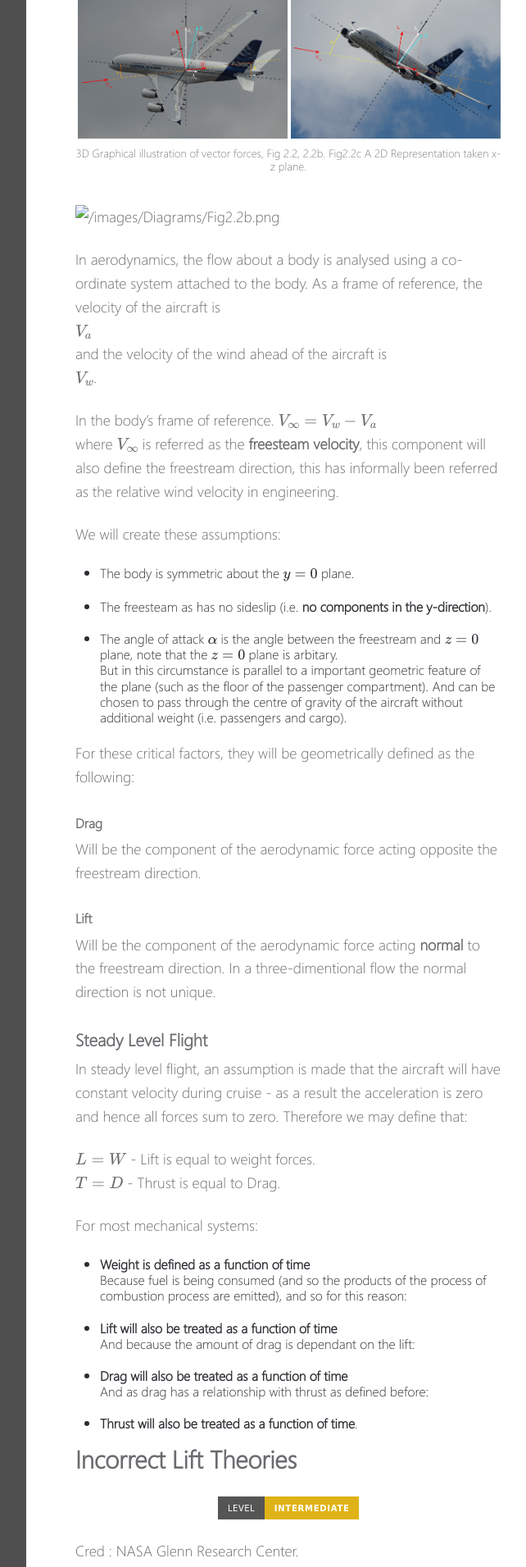
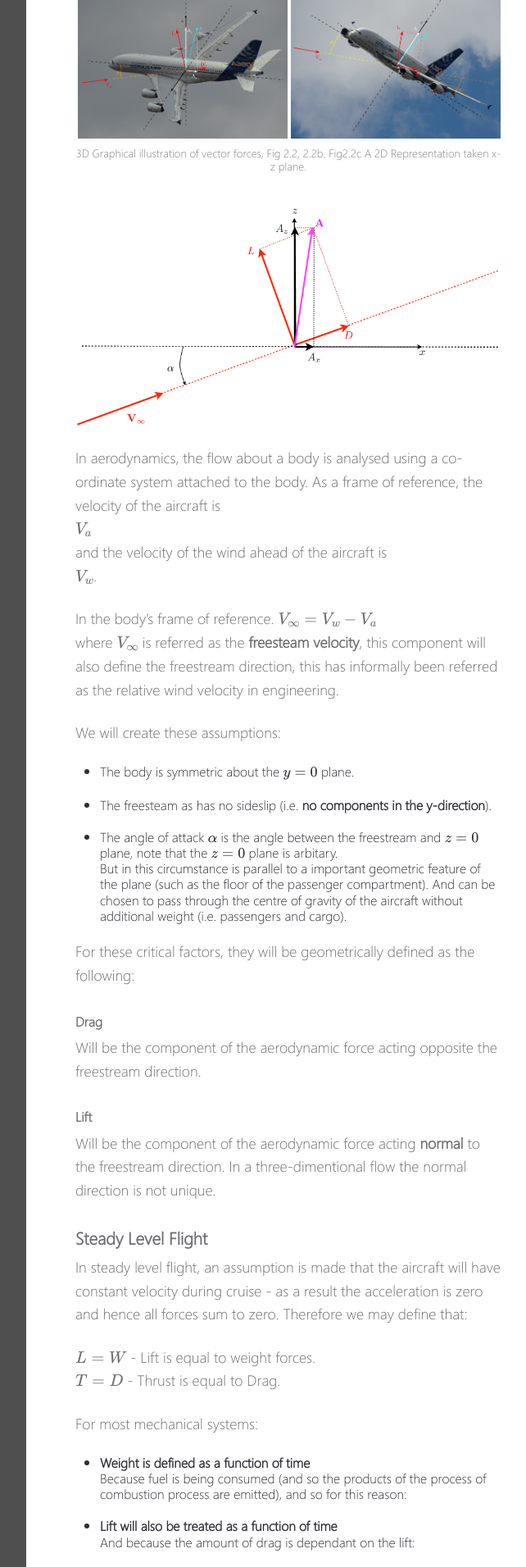
Before and after one commit to EXYZED/AerodynamicalCollective, a Jekyll site: the page built from _posts/2019-06-01-Aerodynamic-Physics.md, in a window 1280 px wide. Shown: the part 2198-4109 px from the top of the page at 82% size, without its empty margins (608-1250 px from the left). Built offline with Jekyll 4.4.1, drawn with Linux system fonts in a browser that asks for light colours; formulas are drawn with MathJax 3; some of the changed text lies outside the part shown.

Commit message:
Update 2019-06-01-Aerodynamic-Physics.md

```diff
--- a/_posts/2019-06-01-Aerodynamic-Physics.md
+++ b/_posts/2019-06-01-Aerodynamic-Physics.md
@@ -69,7 +69,7 @@ The aerodynamic force is defined as the force generated by the fluid acting on t
     <figcaption>3D Graphical illustration of vector forces, Fig 2.2, 2.2b. Fig2.2c A 2D Representation taken x-z plane.</figcaption>
 </figure>
 
-![/images/Diagrams/Fig2.2b.png](.../images/Diagrams/Fig2.2c.png)
+![/images/Diagrams/Fig2.2b.png](/images/Diagrams/Fig2.2c.png)
 
 In aerodynamics, the flow about a body is analysed using a co-ordinate system attached to the body. As a frame of reference, the velocity of the aircraft is
 $$V_a$$
```
